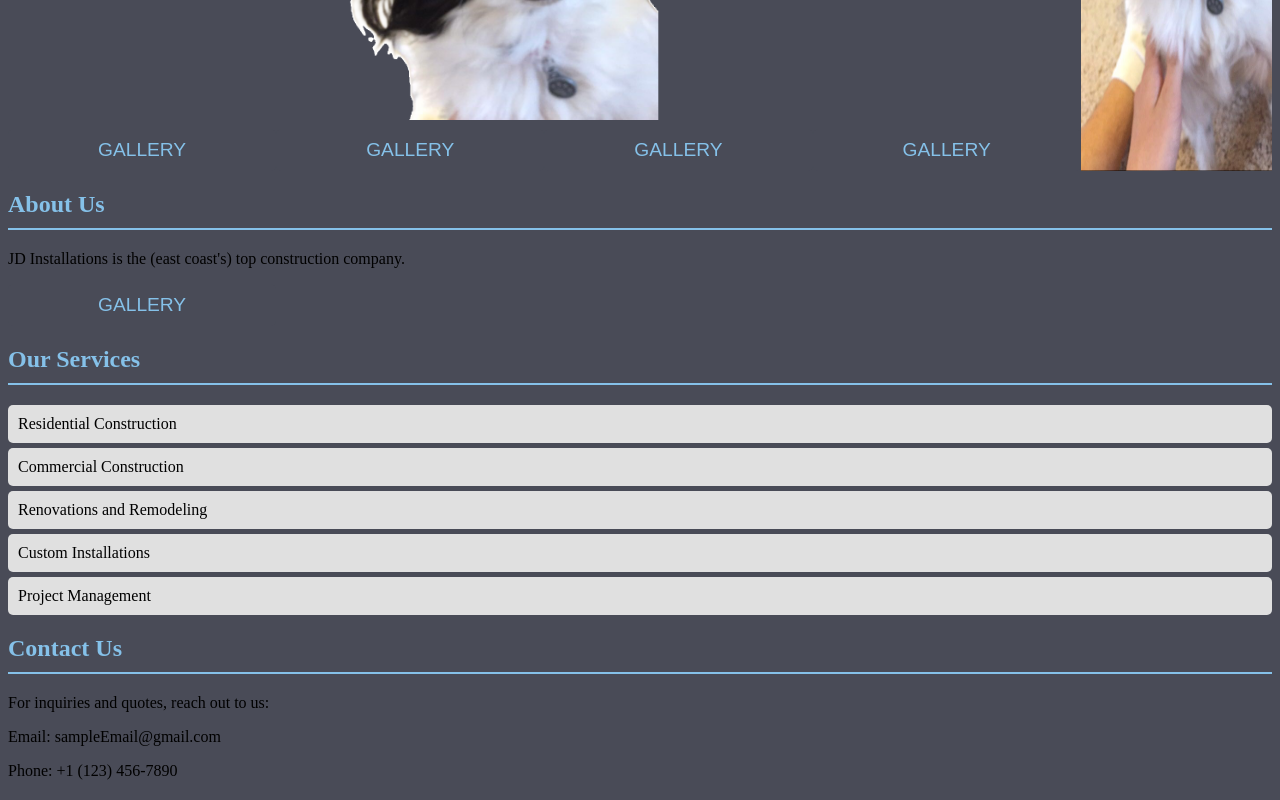
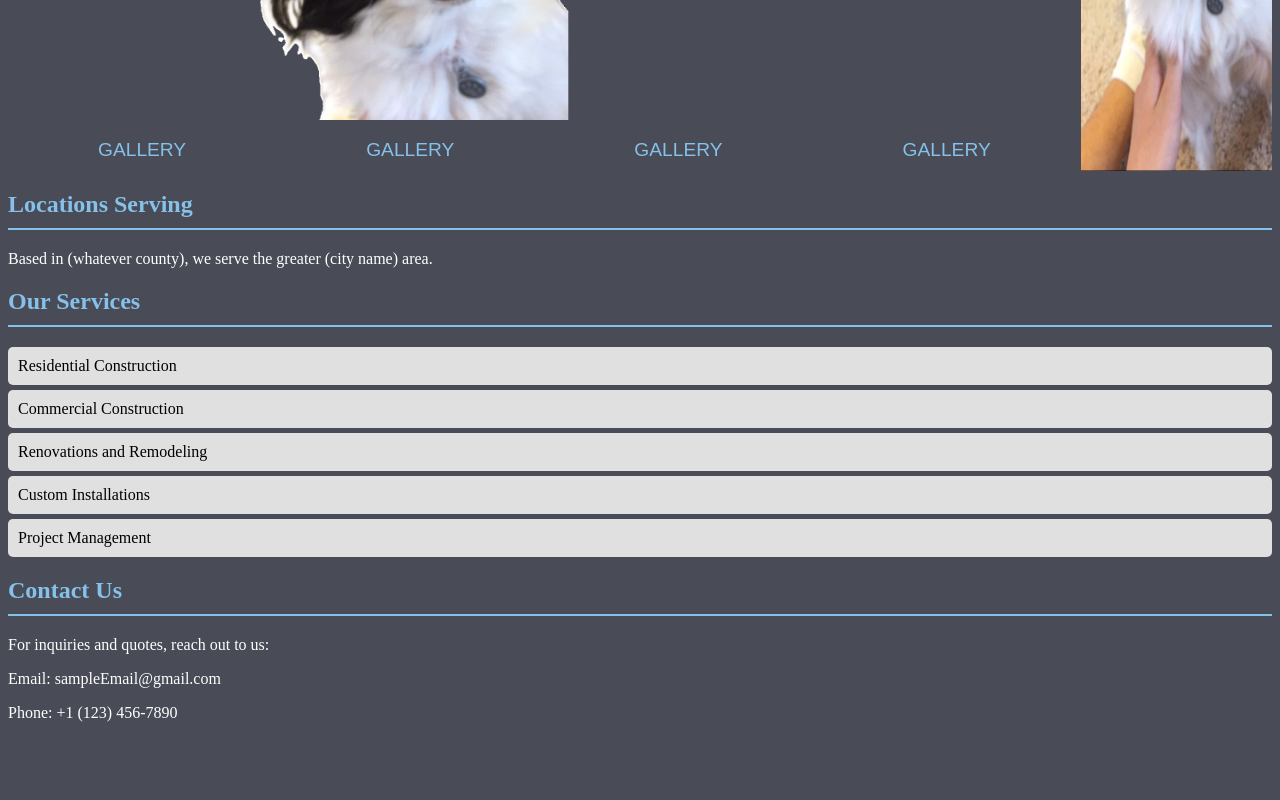
Before and after one commit to lamngo13/bruhh, an Angular app in the folder angapp/: page / in a window 1280 px wide. Shown: the part 397-1197 px from the top of the page. After the commit the page ends 1139 px from the top, so only its background shows below. Built offline with nearby package versions, Linux system fonts and the light colour scheme.

Commit message:
whatevski

```diff
--- a/angapp/src/app/home/home.component.css
+++ b/angapp/src/app/home/home.component.css
@@ -6,6 +6,9 @@ body {
     color:#85C1E9;
     /* todo fix the colors
     */
+  }
+  .generalText {
+    color: white;
   }
 
   .topcontainer {
@@ -154,3 +157,8 @@ body {
     bottom: 0;
     width: 100%;
   }
+
+  .contact-us {
+    color: white;
+    text-align: left;
+  }
--- a/angapp/src/app/home/home.component.html
+++ b/angapp/src/app/home/home.component.html
@@ -9,7 +9,7 @@
       </div>
       <div class="textwimagecontainer">
         <div class="text-section">
-          <p *ngIf="language === 'en'">Hacer clic en el pero para Español</p>
+          <p *ngIf="language === 'en'">Este perro habla Español</p>
           <p *ngIf="language === 'sp'">Click on the dog for English</p>
         </div>
         <div class="image-section">
@@ -31,11 +31,10 @@
 
   <div class="content">
     <section class="about-us">
-      <h2>About Us</h2>
-      <p>
-        JD Installations is the (east coast's) top construction company.
+      <h2>Locations Serving</h2>
+      <p class="generalText">
+        Based in (whatever county), we serve the greater (city name) area.
       </p>
-      <button class="gallerybutton" (click)="second()">GALLERY</button>
 
 
     </section>
```
